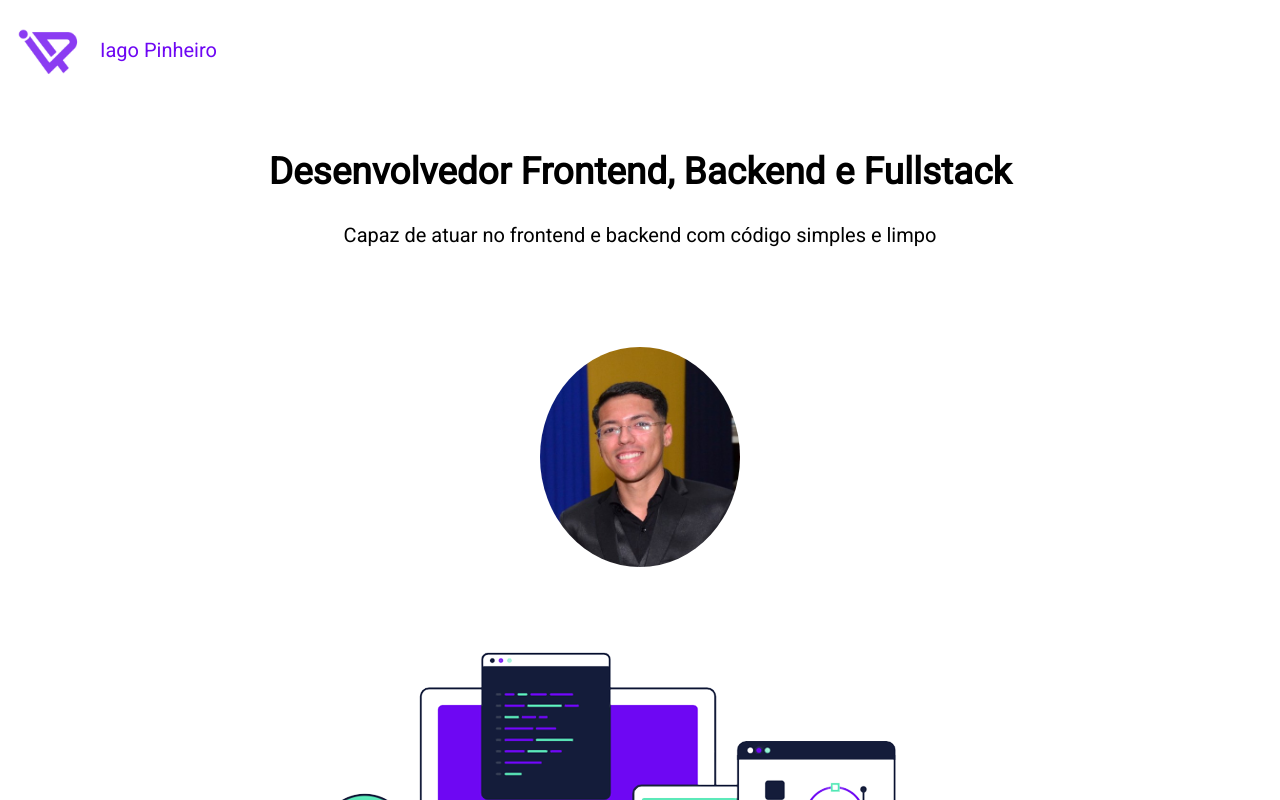
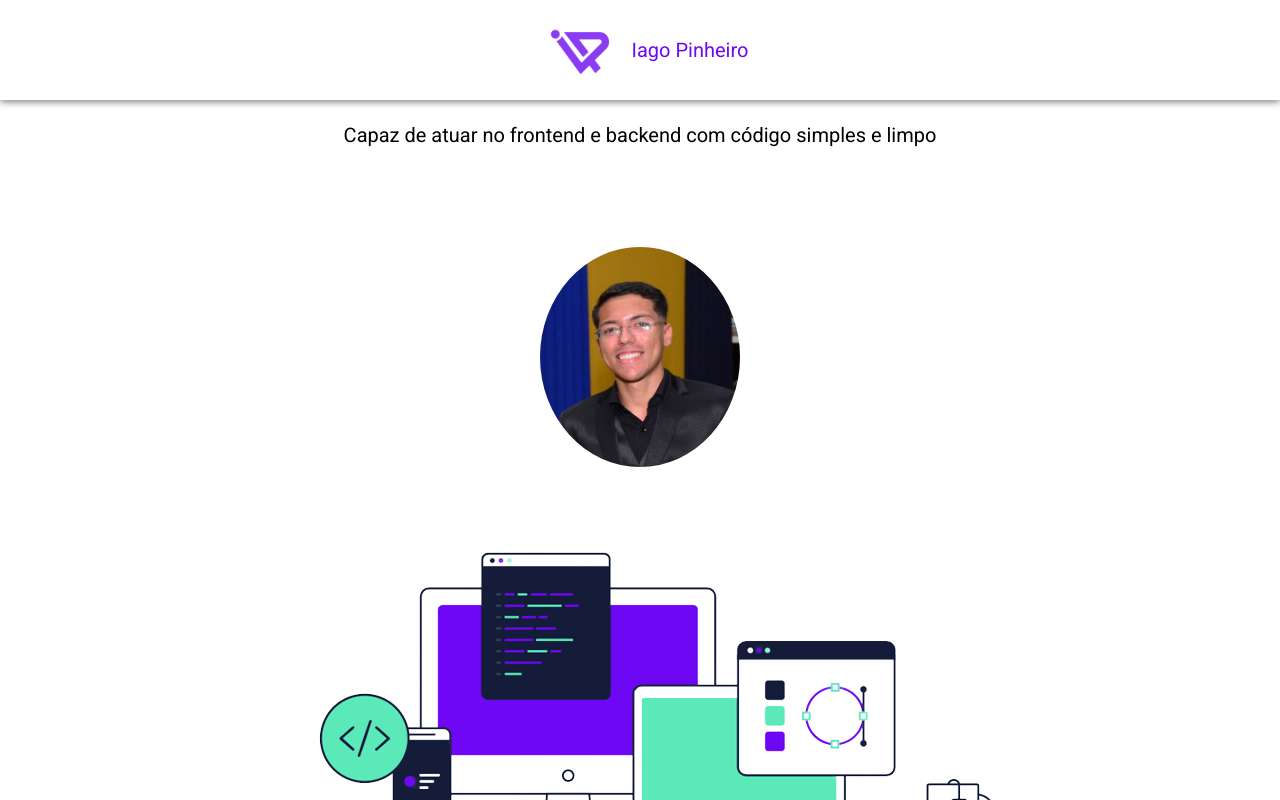
Before and after one commit to iagoPinheiro1401/portfolio, a Next.js app: page / in a window 1280 px wide. Shown: the top 800 px of the page. Built offline with nearby package versions, Linux system fonts and the light colour scheme.

Commit message:
alterado navbar

```diff
--- a/pages/index.jsx
+++ b/pages/index.jsx
@@ -7,6 +7,7 @@ import Presentation from "../src/components/presentation/Presentation"
 import Skills from "../src/components/skills/SkillsCard"
 import Projects from "../src/components/projects/Projects"
 import Baseboard from "../src/components/baseboard/Baseboard"
+import Navbar from "../src/components/navbar/Navbar"
 
 const Container = styled.div`
     display: flex;
@@ -26,12 +27,6 @@ const Img = styled.img`
     }
 `
 
-
-const ImgIP = styled.img`
-    max-width: 100px;
-    max-height: 100%;
-`
-
 const LineSmall = styled.div`
     background-color: #6E07F3;
     min-height: 7px;
@@ -41,26 +36,10 @@ const LineSmall = styled.div`
     top: -50px;
 `
 
-const NewH2 = styled(H2)`
-    color: #6E07F3;
-`
-
-const ContainerLogo = styled.div`
-    display: flex;
-    align-items: center;
-
-    @media (max-width: 730px) {
-        justify-content: center;
-    }
-`
-
 export default function HomePage() {
    return(
     <>
-        <ContainerLogo>
-            <ImgIP src="ipPurple.png"/>
-            <NewH2>Iago Pinheiro</NewH2>
-        </ContainerLogo>
+        <Navbar/>
         <Container>
             <H1>Desenvolvedor Frontend, Backend e Fullstack</H1>
             <H2>Capaz de atuar no frontend e backend com código simples e limpo</H2>
--- /dev/null
+++ b/src/components/navbar/Navbar.jsx
@@ -0,0 +1,32 @@
+import styled from "styled-components"
+
+import H2 from "../typography/h2/H2"
+
+const ContainerNavbar = styled.div`
+    display: flex;
+    align-items: center;
+    position: fixed;
+    z-index: 2000;
+    width: 100%;
+    background-color: white;
+    box-shadow: 0 2px 7px rgba(0, 0, 0, 0.5);
+    justify-content: center;
+`
+
+const NewH2 = styled(H2)`
+    color: #6E07F3;
+`
+
+const ImgIP = styled.img`
+    max-width: 100px;
+    max-height: 100%;
+`
+
+export default function Navbar() {
+    return(
+        <ContainerNavbar>
+            <ImgIP src="ipPurple.png"/>
+            <NewH2>Iago Pinheiro</NewH2>
+        </ContainerNavbar>
+    )
+}
```
